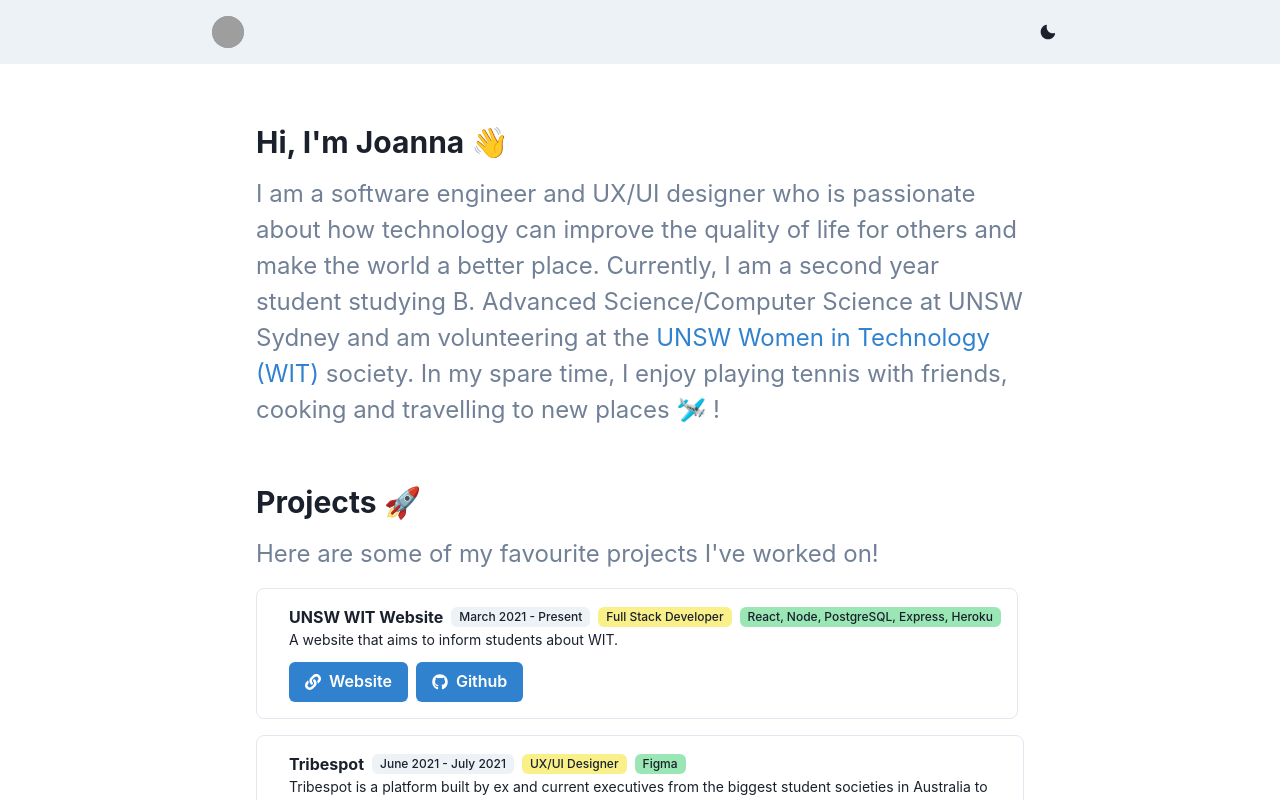
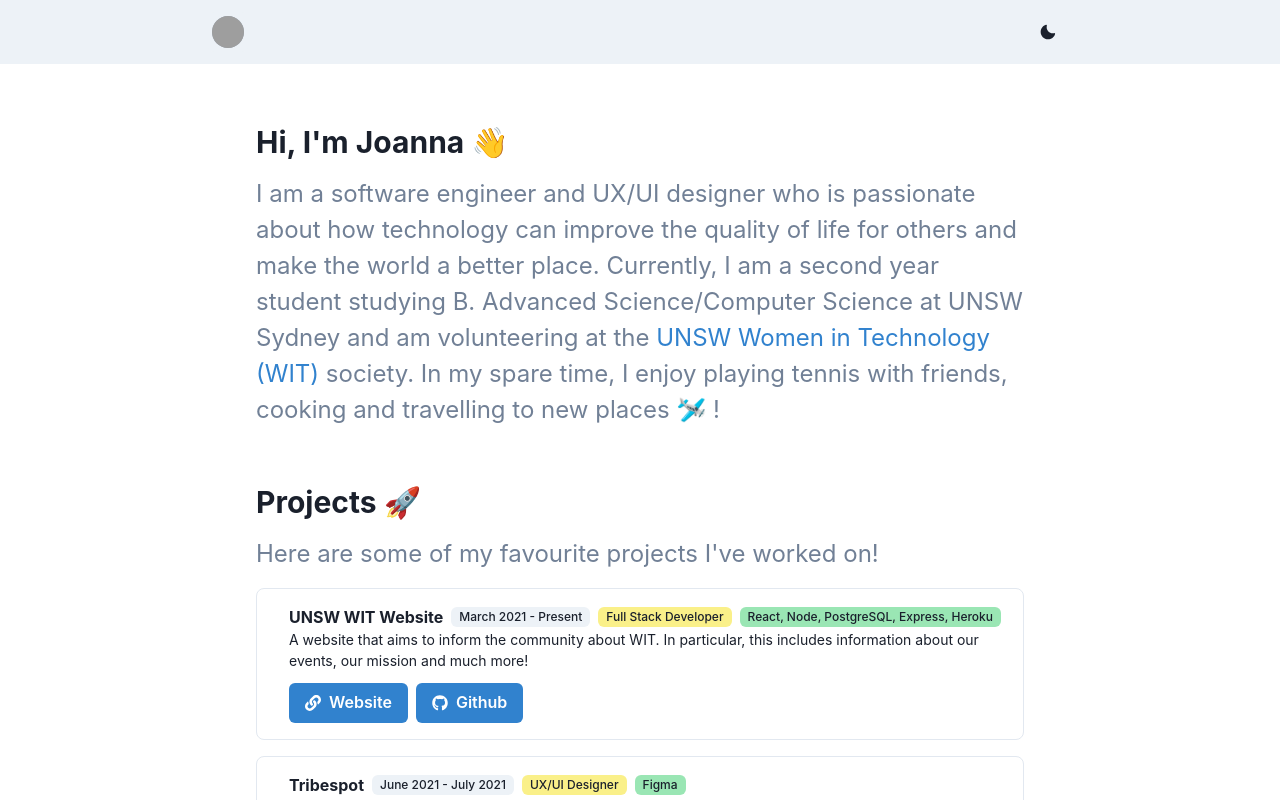
Before and after one commit to joanna209/website, a Next.js app: page / in a window 1280 px wide. Shown: the top 800 px of the page. Built offline with nearby package versions, Linux system fonts and the light colour scheme; grey boxes are pictures that could not be loaded.

Commit message:
adding more text

```diff
--- a/components/projectCards/witWebsite.js
+++ b/components/projectCards/witWebsite.js
@@ -64,7 +64,7 @@ import {
               fontSize="sm"
               color={useColorModeValue("neutral.1000", "neutralD.1000")}
             >
-              A website that aims to inform students about WIT.
+              A website that aims to inform the community about WIT. In particular, this includes information about our events, our mission and much more!
             </Text>
 
             <HStack pt={3}>
```
